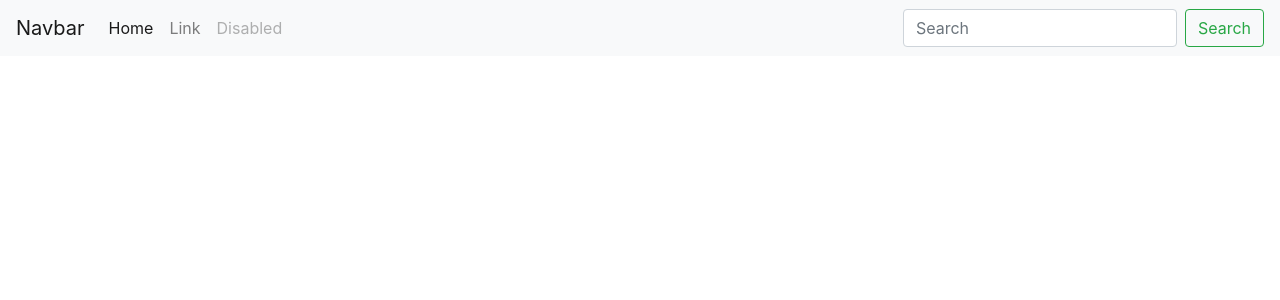
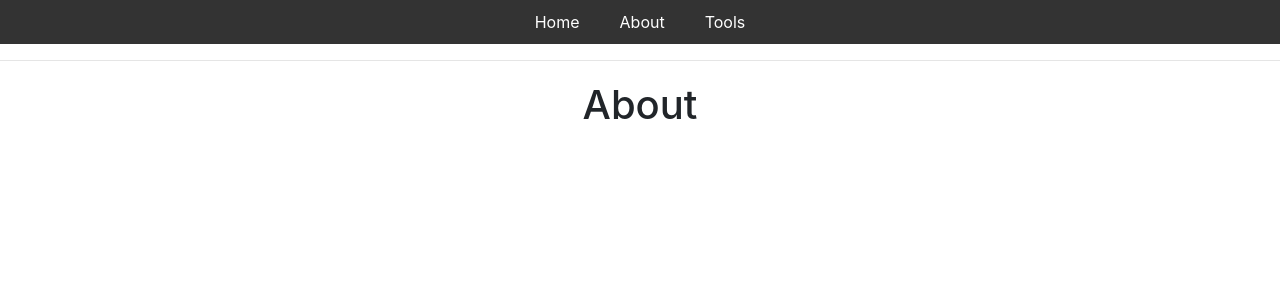
Before and after one commit to Rafa3lP3rez/project-antivirus, a React (Create React App) app: page /about in a window 1280 px wide. Shown: the top 300 px of the page. Built offline with nearby package versions, Linux system fonts and the light colour scheme.

Commit message:
feat: add React Routera and Add dependency package

```diff
--- a/package.json
+++ b/package.json
@@ -8,6 +8,7 @@
     "@testing-library/user-event": "^13.5.0",
     "react": "^18.2.0",
     "react-dom": "^18.2.0",
+    "react-router-dom": "^5.3.4",
     "react-scripts": "5.0.1",
     "web-vitals": "^2.1.4"
   },
--- a/src/App.js
+++ b/src/App.js
@@ -1,10 +1,44 @@
-import { Navegation } from "./nav/navegation";
+import React from "react";
+import {
+  BrowserRouter as Router,
+  Switch,
+  Route,
+  Link
+} from "react-router-dom";
+import About from "./init/About";
+import Home from "./init/Home";
+import Tools from "./init/Tools";
 
 export default function App() {
+  return (
+    <Router>
+      <div>
+        <ul className="nav-list">
+          <li>
+            <Link to="/" className="nav-link">Home</Link>
+          </li>
+          <li>
+            <Link to="/about" className="nav-link">About</Link>
+          </li>
+          <li>
+            <Link to="/tools" className="nav-link">Tools</Link>
+          </li>
+        </ul>
 
-  return (
-    <>
-      <Navegation />
-    </>
+        <hr />
+
+        <Switch>
+          <Route exact path="/">
+            <Home />
+          </Route>
+          <Route path="/about">
+            <About />
+          </Route>
+          <Route path="/tools">
+            <Tools />
+          </Route>
+        </Switch>
+      </div>
+    </Router>
   );
 }
--- /dev/null
+++ b/src/css/nav.css
@@ -0,0 +1,25 @@
+/* Estilos para la barra de navegación */
+.nav-list {
+    list-style-type: none;
+    padding: 0;
+    display: flex;
+    justify-content: center;
+    background-color: #333;
+  }
+
+  .nav-link {
+    text-decoration: none;
+    color: white;
+    padding: 10px 20px;
+    transition: background-color 0.3s;
+  }
+
+  .nav-link:hover {
+    background-color: #555;
+  }
+
+  /* Estilos para el contenido de la página */
+  .content {
+    text-align: center;
+    margin: 20px;
+  }
--- a/src/index.js
+++ b/src/index.js
@@ -1,7 +1,6 @@
 import React from "react";
 import ReactDOM from "react-dom/client";
 import App from "./App";
-import reportWebVitals from "./reportWebVitals";
 
 const root = ReactDOM.createRoot(document.getElementById("root"));
 root.render(
@@ -9,8 +8,3 @@ root.render(
     <App />
   </React.StrictMode>
 );
-
-// If you want to start measuring performance in your app, pass a function
-// to log results (for example: reportWebVitals(console.log))
-// or send to an analytics endpoint. Learn more: https://bit.ly/CRA-vitals
-reportWebVitals();
--- /dev/null
+++ b/src/init/About.js
@@ -0,0 +1,10 @@
+import '../css/nav.css'
+
+function About() {
+  return (
+    <div className="content">
+      <h1>About</h1>
+    </div>
+  );
+}
+export default About;
--- /dev/null
+++ b/src/init/Home.js
@@ -0,0 +1,12 @@
+import '../css/nav.css'
+
+ function Home(){
+  return (
+    <div className="content">
+      <h1>Home</h1>
+    </div>
+  );
+};
+
+
+export default Home;
--- /dev/null
+++ b/src/init/Tools.js
@@ -0,0 +1,12 @@
+import '../css/nav.css'
+
+ function Tools(){
+  return (
+    <div className="content">
+      <h1>Tools</h1>
+    </div>
+  );
+};
+
+
+export default Tools;
--- a/src/nav/navegation.jsx
+++ /dev/null
@@ -1,55 +0,0 @@
-import React from "react";
-
-export const Navegation = () => {
-  return (
-    <>
-      <nav class="navbar navbar-expand-lg navbar-light bg-light">
-        <button
-          class="navbar-toggler"
-          type="button"
-          data-toggle="collapse"
-          data-target="#navbarTogglerDemo03"
-          aria-controls="navbarTogglerDemo03"
-          aria-expanded="false"
-          aria-label="Toggle navigation"
-        >
-          <span class="navbar-toggler-icon"></span>
-        </button>
-        <a class="navbar-brand" href="#">
-          Navbar
-        </a>
-
-        <div class="collapse navbar-collapse" id="navbarTogglerDemo03">
-          <ul class="navbar-nav mr-auto mt-2 mt-lg-0">
-            <li class="nav-item active">
-              <a class="nav-link" href="#">
-                Home <span class="sr-only">(current)</span>
-              </a>
-            </li>
-            <li class="nav-item">
-              <a class="nav-link" href="#">
-                Link
-              </a>
-            </li>
-            <li class="nav-item">
-              <a class="nav-link disabled" href="#">
-                Disabled
-              </a>
-            </li>
-          </ul>
-          <form class="form-inline my-2 my-lg-0">
-            <input
-              class="form-control mr-sm-2"
-              type="search"
-              placeholder="Search"
-              aria-label="Search"
-            />
-            <button class="btn btn-outline-success my-2 my-sm-0" type="submit">
-              Search
-            </button>
-          </form>
-        </div>
-      </nav>
-    </>
-  );
-};
--- a/src/reportWebVitals.js
+++ /dev/null
@@ -1,13 +0,0 @@
-const reportWebVitals = onPerfEntry => {
-  if (onPerfEntry && onPerfEntry instanceof Function) {
-    import('web-vitals').then(({ getCLS, getFID, getFCP, getLCP, getTTFB }) => {
-      getCLS(onPerfEntry);
-      getFID(onPerfEntry);
-      getFCP(onPerfEntry);
-      getLCP(onPerfEntry);
-      getTTFB(onPerfEntry);
-    });
-  }
-};
-
-export default reportWebVitals;
```
Also changed, not shown: 1 other file (tests, documents, lock files or other folders).
